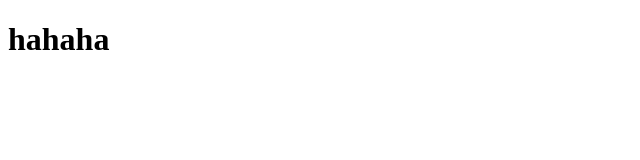
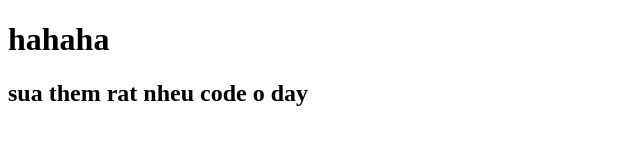
Before and after one commit to Nguyendang2005/duan6, a plain HTML site: page index.html in a window 1280 px wide. Shown: the whole page, without its empty margins (0-640 px from the left). Drawn offline with Linux system fonts and the light colour scheme.

Commit message:
1.sua code lan 1

```diff
--- a/index.html
+++ b/index.html
@@ -7,5 +7,6 @@
   </head>
   <body>
     <h1>hahaha</h1>
+    <h2>sua them rat nheu code o day</h2>
   </body>
 </html>
```
